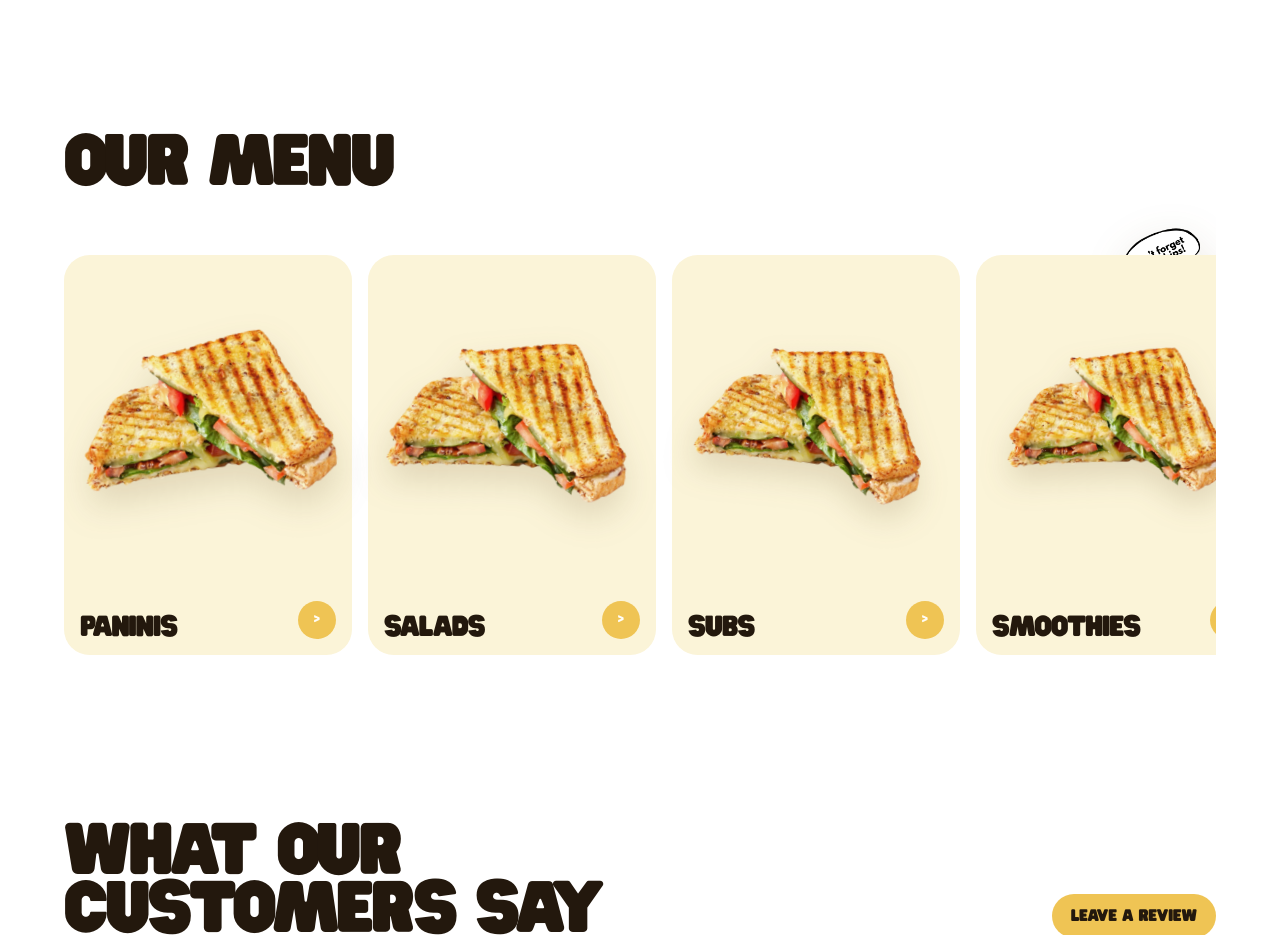
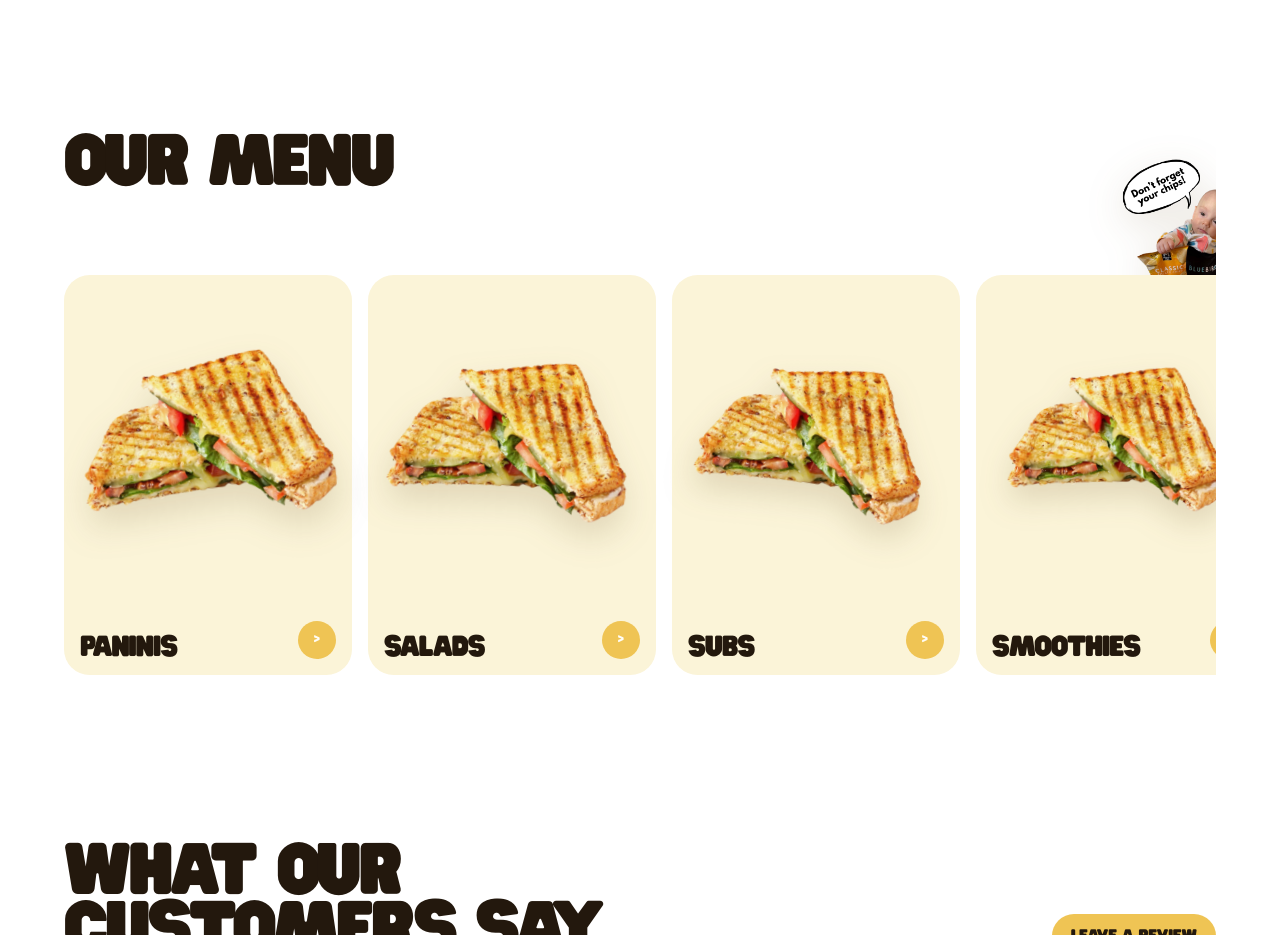
Before and after one commit to andrewchwalik/bluebird, a React (Vite) app: page / in a window 1280 px wide. Shown: the part 2040-2975 px from the top of the page. Built offline with nearby package versions, Linux system fonts and the light colour scheme; no server answers.

Commit message:
Raise smoothie accent higher

```diff
--- a/src/App.css
+++ b/src/App.css
@@ -625,9 +625,9 @@ main {
   justify-content: start;
   gap: 1rem;
   overflow-x: auto;
-  padding-top: 3.2rem;
+  padding-top: 8.75rem;
   padding-bottom: 0.5rem;
-  margin-top: -1.2rem;
+  margin-top: -5.5rem;
   scrollbar-width: thin;
   scrollbar-color: rgba(35, 24, 13, 0.25) transparent;
 }
@@ -659,13 +659,13 @@ main {
 
 .menu-showcase-accent {
   position: absolute;
-  top: 0.25rem;
+  top: 0.75rem;
   right: 0.85rem;
   z-index: 0;
   width: 8.5rem;
   height: auto;
   opacity: 0;
-  transform: translateY(2.25rem) scale(0.94);
+  transform: translateY(5.15rem) scale(0.94);
   transition:
     transform 320ms ease,
     opacity 320ms ease;
@@ -675,7 +675,7 @@ main {
 
 .menu-showcase-card-accent.is-visible .menu-showcase-accent {
   opacity: 1;
-  transform: translateY(-2.6rem) scale(1);
+  transform: translateY(-8.65rem) scale(1);
 }
 
 .menu-showcase-image {
```
